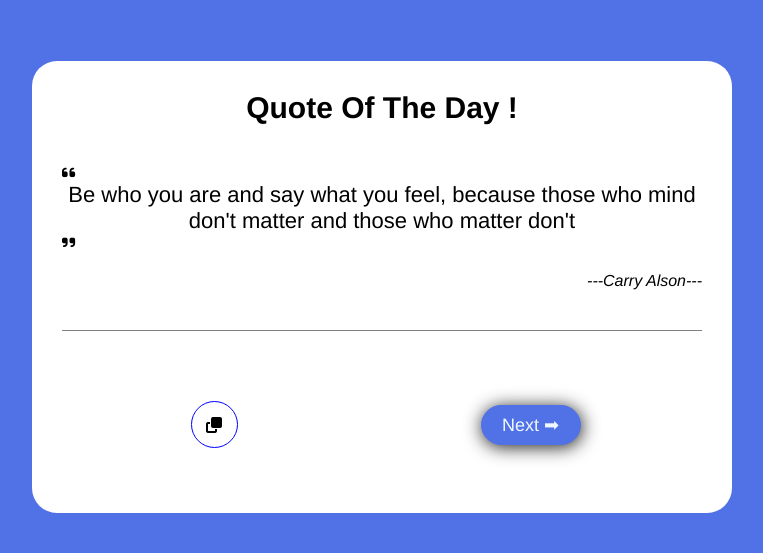
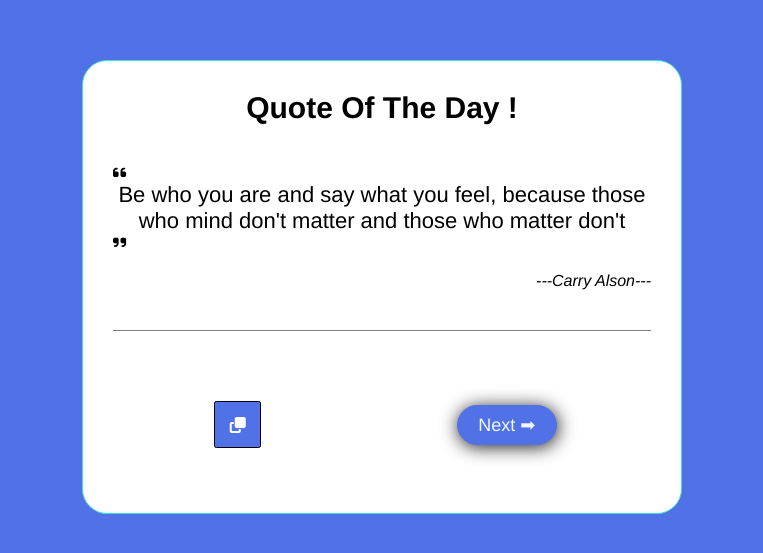
Before and after one commit to abidhabib/itsAbid, a website: page randomQuote/index.html in a window 1280 px wide. Shown: the part 113-666 px from the top of the page, without its empty margins (258-1021 px from the left). Drawn offline with Linux system fonts and the light colour scheme; a web font is replaced by a local one.

Commit message:
Update style.css

```diff
--- a/randomQuote/style.css
+++ b/randomQuote/style.css
@@ -15,8 +15,9 @@ min-height: 100vh;
 background-color: #5172e7;
 }
 .warper{
-    width: 700px;
+    width: 600px;
     background: #FFFF;
+    border: 1px solid turquoise;
     padding: 30px;
     border-radius: 25px 25px 25px;
 }
@@ -76,26 +77,75 @@ display: flex;
 
 }
 .features ul li{
-    text-decoration: none;
+    /* text-decoration: none;
     list-style: none;
     margin-top: 30px;
+    position: relative;
     width: 47px;
     height: 47px;
     display: flex;
     margin-left: 7px;
     justify-content: center;
     align-items: center;
-    border-radius: 50%;
-    border: 1px solid blue;
+    border-radius: 5%;
+    border: 1px solid blue; */
+
+
+    position: relative;
+    background-color: #5172e7;
+    border: none;
+    color: #FFFFFF;
+    list-style: none;
+    margin-top: 30px;
+    position: relative;
+    width: 47px;
+    height: 47px;
+    display: flex;
+    margin-left: 7px;
+    justify-content: center;
+    align-items: center;
+    border-radius: 5%;
+border:  1px solid black;
+    -webkit-transition-duration: 0.4s; /* Safari */
+    transition-duration: 0.4s;
+    text-decoration: none;
+    overflow: hidden;
+    cursor: pointer;
+
+
 }
 hr{
     margin-top: 40px;
     height:1px;border-width:0;color:gray;background-color:gray}
-    .features ul li:hover{
-        background: #aa4bc6;
+
+    button{
+        /* margin-top: 30px;
+        position: relative;
+        border: none;
+        outline: none; */
+
+        position: relative;
+        background-color: #5172e7;
+        border: none;
+        color: #FFFFFF;
+        list-style: none;
+        margin-top: 30px;
+        position: relative;
+
+        display: flex;
+        margin-left: 7px;
+        justify-content: center;
+        align-items: center;
+        border-radius: 5%;
+    border:  1px solid black;
+        -webkit-transition-duration: 0.4s; /* Safari */
+        transition-duration: 0.4s;
+        text-decoration: none;
+        overflow: hidden;
+        cursor: pointer;
+
+
+
+
+
     }
-    button{
-        margin-top: 30px;
-        border: none;
-        outline: none;
-    }
```
